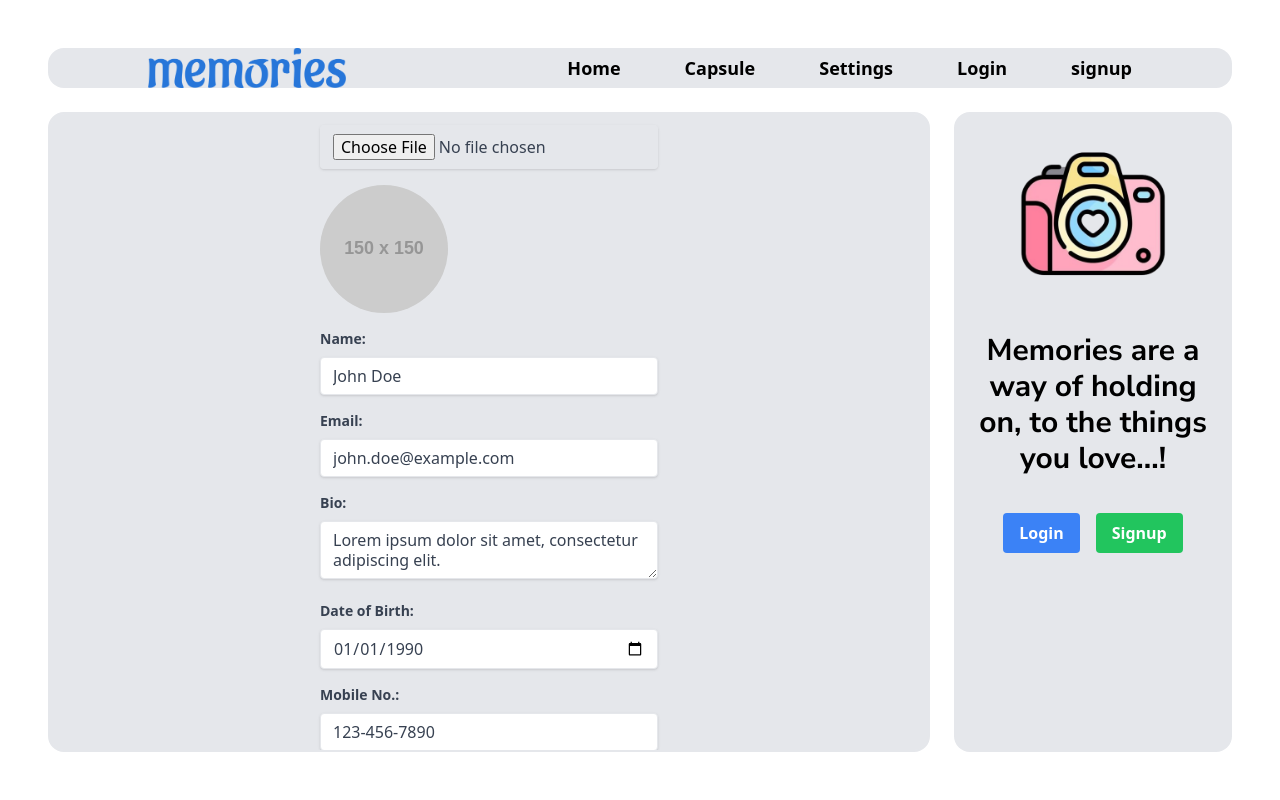
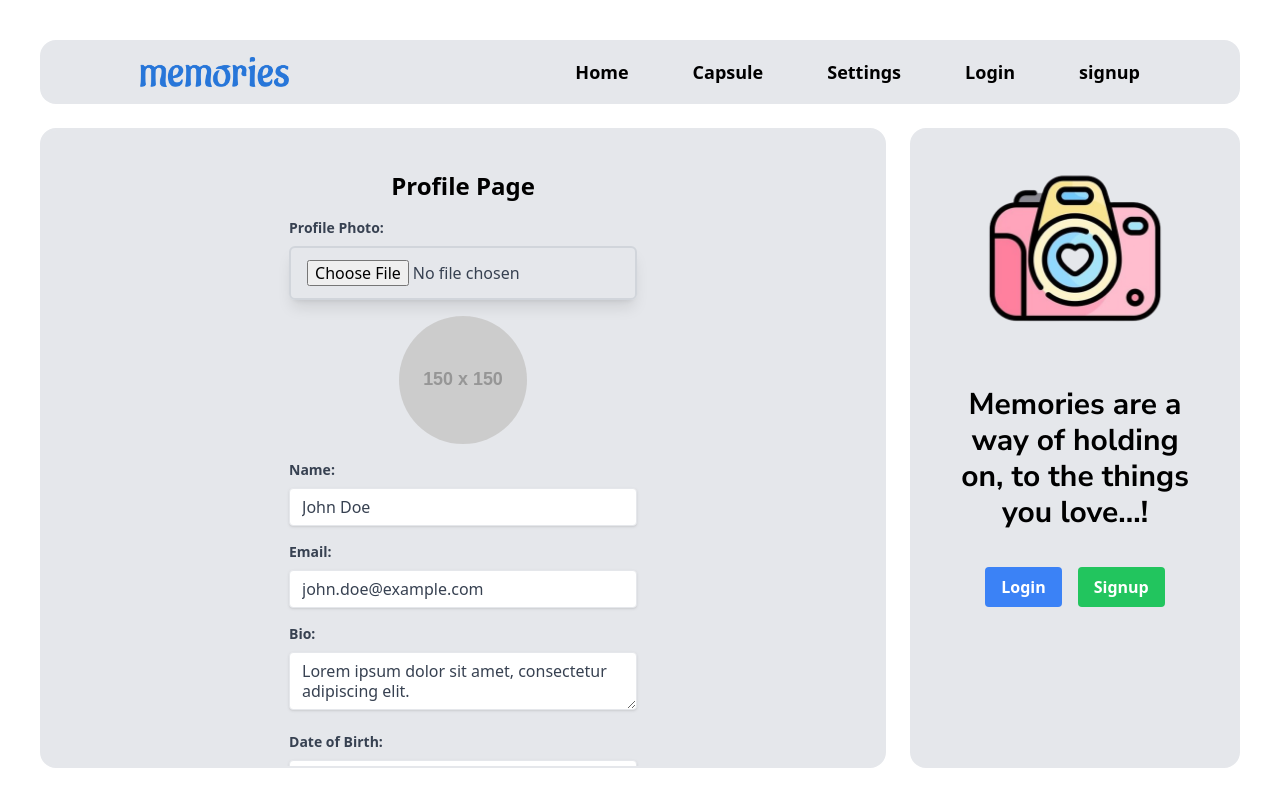
Before and after one commit to siddhant-2002/memory-capsule, a React (Create React App) app in the folder client/: page /settings in a window 1280 px wide. Both pictures are taken after a click on the button "Edit". Built offline with nearby package versions, Linux system fonts and the light colour scheme; a web font is replaced by a local one.

Commit message:
bug solved

```diff
--- a/client/src/components/Feed.jsx
+++ b/client/src/components/Feed.jsx
@@ -11,7 +11,7 @@ import { Home } from './Feed/Home'
 const Feed = (props) => {
 
     return (
-        <div className=" flex justify-center items-center">
+        <div className=" flex w-full justify-center items-center">
             <Routes>
                 <Route path='/' element={<Home />} />
                 <Route path='/capsule' element={<Capsule />} />
--- a/client/src/components/Feed/Capsule.jsx
+++ b/client/src/components/Feed/Capsule.jsx
@@ -21,7 +21,7 @@ export const Capsule = () => {
 
   return (
     <div className='w-[100%] h-[100%] overflow-scroll overflow-x-hidden'>
-      <div className="w-[100%]  flex flex-col gap-3 sticky top-0 bg-gradient-to-b from-black text-white px-6 pb-8">
+      <div className="w-[100%]  flex flex-col gap-3 sticky top-0 bg-gradient-to-b from-black text-white px-6 pb-8 ">
         <h1 className="text-[70px] font-bold">{time}</h1>
         <p className="text-4xl font-semibold ">CAPSULE NAME</p>
       </div>
--- a/client/src/components/Feed/Home.jsx
+++ b/client/src/components/Feed/Home.jsx
@@ -2,7 +2,7 @@ import React from 'react'
 
 export const Home = () => {
   return (
-    <div className='w-[100%] h-[100%] overflow-x-hidden overflow-scroll p-10'>
+    <div className='h-full overflow-x-hidden overflow-scroll p-10'>
         {/* About Memory Capsule */}
         <div className="flex flex-wrap items-center">
           <div className="w-full md:w-1/2 p-4">
--- a/client/src/components/Feed/Settings.jsx
+++ b/client/src/components/Feed/Settings.jsx
@@ -47,7 +47,7 @@ export const Settings = () => {
   };
 
   return (
-    <div className="max-w-4xl mx-auto p-5">
+    <div className='h-full w-full flex flex-col items-center  overflow-x-hidden overflow-scroll p-10'>
       <h2 className="text-2xl font-bold mb-4">Profile Page</h2>
       {!isEditable ? (
         <div>
@@ -61,15 +61,18 @@ export const Settings = () => {
         </div>
       ) : (
         <form onSubmit={handleUpdateProfile}>
-          <div className="mb-4">
+          <div className="mb-4 ">
             <label className="block text-gray-700 text-sm font-bold mb-2">Profile Photo:</label>
             <input
               type="file"
               name="profilePhoto"
               onChange={handlePhotoChange}
-              className="shadow appearance-none border rounded w-full py-2 px-3 text-gray-700 leading-tight focus:outline-none focus:shadow-outline"
+              className="shadow-lg border-2 border-gray-300 rounded-md w-full py-3 px-4 text-gray-700 leading-tight focus:outline-none focus:border-blue-500 focus:ring-1 focus:ring-blue-500"
             />
-            <img src={profileData.profilePhoto} alt="Profile Preview" className="mt-4 w-32 h-32 object-cover rounded-full" />
+            <div className='flex flex-col items-center'>
+              <img src={profileData.profilePhoto} alt="Profile Preview" className="mt-4 w-32 h-32 object-cover rounded-full" />
+            </div>
+
           </div>
           {/* Additional form fields for editing */}
           <div className="mb-4">
--- a/client/src/components/Navbar.jsx
+++ b/client/src/components/Navbar.jsx
@@ -4,9 +4,9 @@ import { Link } from 'react-router-dom';
 
 const Navbar = () => {
     return (
-            <div className='flex justify-between items-center w-full px-[100px]'>
+            <div className='flex justify-between items-center w-full px-[100px] h-[8vh]'>
                 <div className=''>
-                    <img src={logo} alt="logo" className='h-[40px]' />
+                    <img src={logo} alt="logo" className='h-[30px]' />
                 </div>
                 <div className='flex font-semibold text-lg gap-16'>
                     <Link to='/' className=''>Home</Link>
@@ -15,13 +15,7 @@ const Navbar = () => {
                     <Link to='/login' className=''>Login</Link>
                     <Link to='/signup' className=''>signup</Link>
                 </div>
-                <div className='md:hidden'>
-                    <button className='text-white focus:outline-none'>
-                        <svg className='h-6 w-6' fill='none' strokeLinecap='round' strokeLinejoin='round' strokeWidth='2' viewBox='0 0 24 24' stroke='currentColor'>
-                            <path d='M4 6h16M4 12h16m-7 6h7'></path>
-                        </svg>
-                    </button>
-                </div>
+
             </div>
     );
 }
--- a/client/src/components/index.jsx
+++ b/client/src/components/index.jsx
@@ -6,18 +6,35 @@ import Profile from './Profile'
 
 export const Main = () => {
   return (
-    <div className='h-[100vh] w-[100vw] grid lg:grid-cols-8 bg-white gap-y-6 gap-x-6 p-12 grid-col'>
+    // <div className='h-[100vh] w-[100vw] grid lg:grid-cols-8 bg-white gap-y-6 gap-x-6 p- grid-col'>
 
-        <div className='lg:col-span-8 bg-gray-200 row-span-2 rounded-2xl flex place-content-center'>
-            <Navbar />
+    //     <div className='lg:col-span-8 bg-gray-200 row-span-2 rounded-2xl flex place-content-center'>
+    //         <Navbar />
+    //     </div>
+    //     <div className='lg:col-span-6 lg:h-full bg-gray-200 row-span-8 rounded-2xl flex place-content-center overflow-y-hidden border-2'>
+
+    //         <Feed />
+    //     </div>
+    //     <div className='lg:col-span-2 lg:h-full bg-gray-200 row-span-8 rounded-2xl flex place-content-center'>
+    //         <Profile/>
+    //     </div>
+
+    // </div>
+
+    <div className='h-[100vh] w-[100vw]  flex flex-col bg-white gap-y-6 p-10 gap-x-6 overflow-y-hidden  '>
+
+      <div className=' bg-gray-200 h-[50vh] rounded-2xl flex place-content-center'>
+        <Navbar />
+      </div>
+      <div className='flex  gap-6'>
+        <div className='  bg-gray-200 w-[100vw] h-[80vh] rounded-2xl flex place-content-center border-2 '>
+          <Feed />
         </div>
-        <div className='lg:col-span-6 lg:h-full bg-gray-200 row-span-8 rounded-2xl flex place-content-center overflow-y-hidden border-2'>
+        <div className=' bg-gray-200  rounded-2xl flex place-content-center'>
+          <Profile />
+        </div>
+      </div>
 
-            <Feed />
-        </div>
-        <div className='lg:col-span-2 lg:h-full bg-gray-200 row-span-8 rounded-2xl flex place-content-center'>
-            <Profile/>
-        </div>
 
     </div>
   )
```
